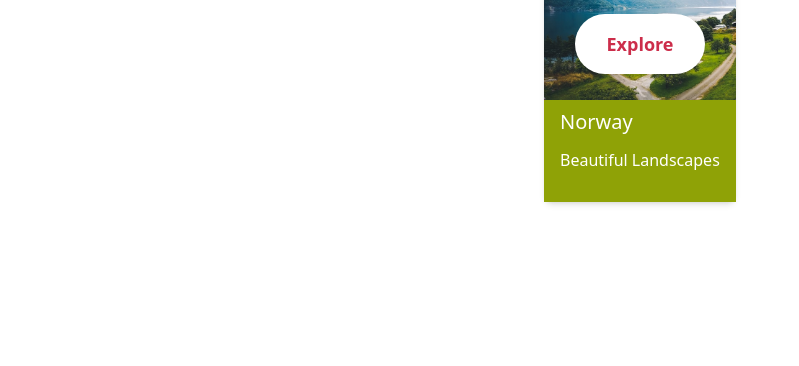
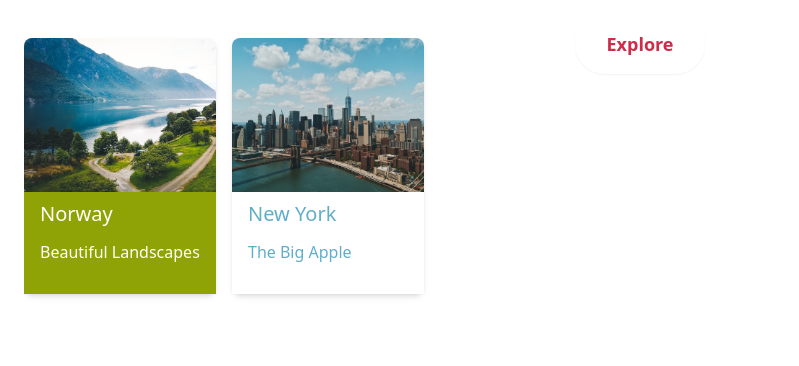
Before and after one commit to fabriciobencomo/TravelPage, a website: page public/index.html in a window 1280 px wide. Shown: the part 434-800 px from the top of the page, without its empty margins (0-799 px from the left). Drawn offline with Linux system fonts and the light colour scheme.

Commit message:
second card desing + apply

```diff
--- a/public/index.html
+++ b/public/index.html
@@ -25,12 +25,22 @@
                 </div>
             </div>
         </div>
-        <div id="recommended" class="flex flex-col items-center py-20">
-            <div class="w-48 h-64 shadow-md rounded-lg">
-                <div class="w-full h-3/5 rounded-t-lg bg-norway bg-cover"></div>
-                <div class="bg-secondary w-full h-2/5">
-                    <p class="text-white text-xl text-bold px-4 py-2">Norway</p>
-                    <p class="text-white text-md text-semibold px-4 py-1">Beautiful Landscapes</p>
+        <div id="recommended" class="py-10 px-6">
+            <p class="text-3xl font-semibold text-primary py-10 items-start">Star Places</p>
+            <div class="w-auto h-72 items-center flex overflow-x-auto overscroll-x-contain space-x-4">
+                <div class="card">
+                    <div class="w-full h-3/5 rounded-t-lg bg-norway bg-cover"></div>
+                    <div class="bg-secondary w-full h-2/5">
+                        <p class="text-white text-xl text-bold px-4 py-2">Norway</p>
+                        <p class="text-white text-md text-semibold px-4 py-1">Beautiful Landscapes</p>
+                    </div>
+                </div>
+                <div class="card">
+                    <div class="w-full h-3/5 rounded-t-lg bg-new_york bg-cover"></div>
+                    <div class="bg-white w-full h-2/5">
+                        <p class="text-tertiary text-xl text-bold px-4 py-2">New York</p>
+                        <p class="text-tertiary text-md text-semibold px-4 py-1">The Big Apple</p>
+                    </div>
                 </div>
             </div>
         </div>
--- a/src/css/tailwind.css
+++ b/src/css/tailwind.css
@@ -1,3 +1,7 @@
 @tailwind base;
 @tailwind components;
 @tailwind utilities;
+
+.card{
+    @apply w-48 h-64 shadow-md rounded-lg flex-none
+}
```
Also changed, not shown: public/css/tailwind.css.
